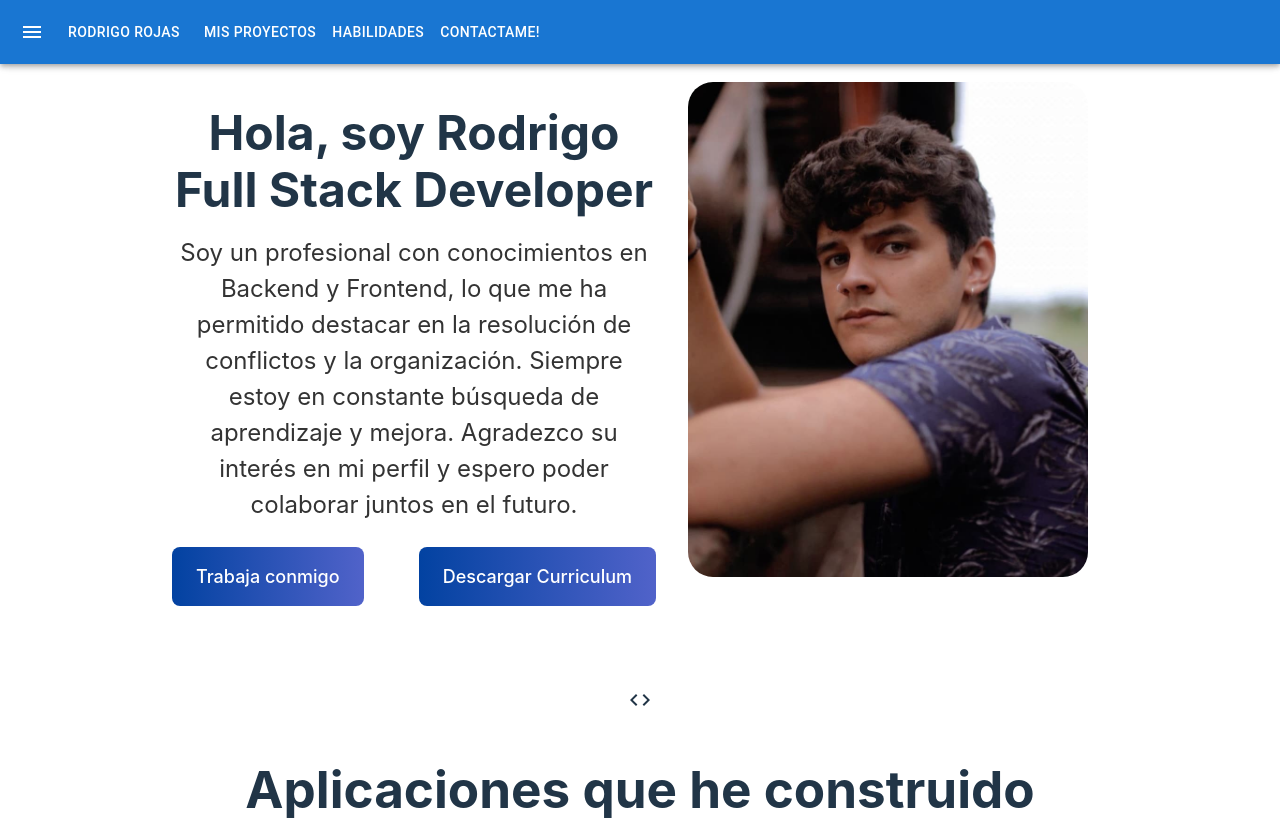
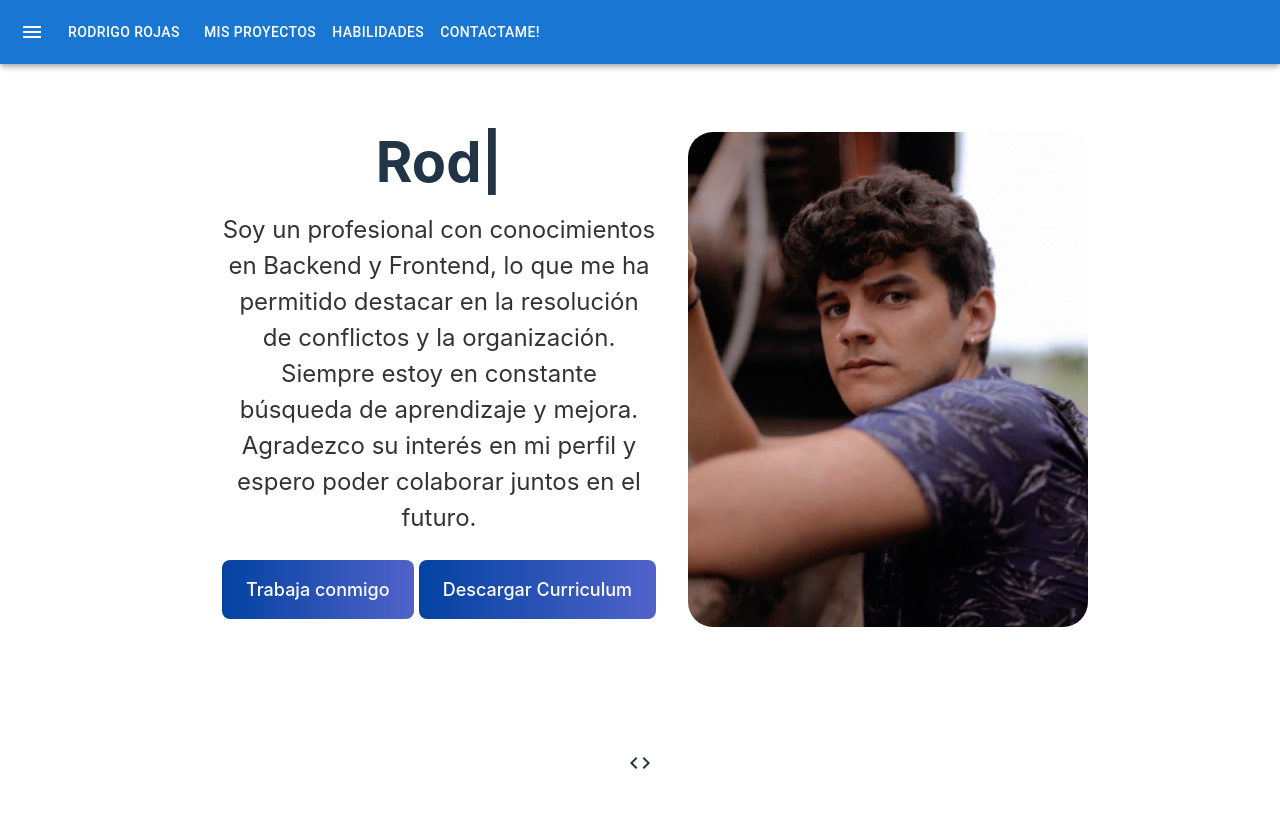
Before and after one commit to rojassrodrigo/Portfolio-vite, a React (Vite) app: page / in a window 1280 px wide. Shown: the top 820 px of the page. Built offline with nearby package versions, Linux system fonts and the light colour scheme.

Commit message:
portfolio 17

```diff
--- a/package.json
+++ b/package.json
@@ -20,6 +20,7 @@
     "react-dom": "^18.2.0",
     "react-scroll": "^1.8.9",
     "react-toastify": "^9.1.2",
+    "react-type-animation": "^3.0.1",
     "validator": "^13.9.0"
   },
   "devDependencies": {
--- a/src/componentes/About.jsx
+++ b/src/componentes/About.jsx
@@ -2,16 +2,35 @@ import React from 'react';
 import css from '../css/About.module.css';
 import perfil from '../images/perfil2.jpg';
 import cv from '../images/RodrigoRojas.jpg'
+import { TypeAnimation } from 'react-type-animation';
 
 export default function About() {
   return (
     <section id="about">
       <div className={css.card}>
         <div className={css.cardContent}>
-          <h1>
-            Hola, soy Rodrigo
-            <br/>Full Stack Developer
-          </h1>
+        <TypeAnimation
+            sequence={[
+              'Rodrigo Rojas', // Types 'Hola, soy Rodrigo'
+              1000, // Waits 1s
+              'Full Stack Web Developer',
+              1000,
+              () => {
+                console.log('Sequence completed');
+              },
+            ]}
+            speed={160}
+            style={{
+              fontSize: '3.5em',
+              marginBottom: '16px',
+              lineHeight: '1.2',
+              fontWeight: 'bold', // Agregar esta línea
+              display: 'block' // Agregar esta línea
+            }}
+            repeat={Infinity}
+          />
+
+
           <p>
           Soy un profesional con conocimientos en Backend y Frontend,
           lo que me ha permitido destacar en la resolución de conflictos y la organización.
--- a/src/componentes/Contact.jsx
+++ b/src/componentes/Contact.jsx
@@ -5,6 +5,7 @@ import 'react-toastify/dist/ReactToastify.min.css';
 import css from "../css/Contact.module.css";
 import ContactMailIcon from "@mui/icons-material/ContactMail";
 import React, { useRef } from 'react';
+import CodeIcon from '@mui/icons-material/Code';
 import emailjs from '@emailjs/browser';
 
 
@@ -76,6 +77,8 @@ export default function Contact() {
     <section id="contact">
       <ToastContainer position="top-right" autoClose={5000} />
       <div className={css.container}>
+
+      <CodeIcon/>
         <div className={css.cardTitle}>
           <ContactMailIcon />
           <h1>Contacto</h1>
--- a/src/css/About.module.css
+++ b/src/css/About.module.css
@@ -1,6 +1,7 @@
 #about {
   background-color: #f5f5f5;
   padding: 80px 0 0;
+  margin-top: 30px;
 }
 
 .card {
@@ -9,9 +10,10 @@
   background-color: #fff;
   border-radius: 16px;
   overflow: hidden;
-  max-width: 1000px;
+  max-width: 900px;
   margin: 0 auto 50px;
   width: 100%;
+  margin-top: 30px;
 }
 @media only screen and (max-width: 768px) {
   .card {
@@ -22,6 +24,7 @@
 .cardContent {
   padding: 32px;
   flex-basis: calc(50% - 16px);
+  margin-top: 35px;
 }
 
 .cardContent h1 {
@@ -129,6 +132,7 @@
   max-width: 400px; /* nuevo */
   border-radius: 8px; /* nuevo */
   overflow: hidden; /* nuevo */
+  margin-top: 20px;
 }
 
 @media screen and (max-width: 600px) {
--- a/src/css/Contact.module.css
+++ b/src/css/Contact.module.css
@@ -1,12 +1,17 @@
+#contact {
+  margin-bottom: 0.5rem;
+}
+
 .container {
     max-width: 500px;
     margin: 0 auto;
+    margin-top: 100px;
   }
 
   .cardTitle {
+    margin-top: 100px;
     display: flex;
     align-items: center;
-    margin-bottom: 5px;
     justify-content: center;
   }
   .text {
--- a/src/css/Projects.module.css
+++ b/src/css/Projects.module.css
@@ -1,6 +1,7 @@
 .projectContainer {
     max-width: 1200px;
     margin: 0 auto;
+    margin-top: 100px;
   }
 
   .sectionHeader {
--- a/src/css/Skills.module.css
+++ b/src/css/Skills.module.css
@@ -10,7 +10,7 @@
 
   .heading {
     font-size: 2.5rem;
-    margin-top: 0;
+    margin-top: 100px;
     margin-bottom: 0.5rem;
   }
 
```
Also changed, not shown: 1 other file (tests, documents, lock files or other folders).
